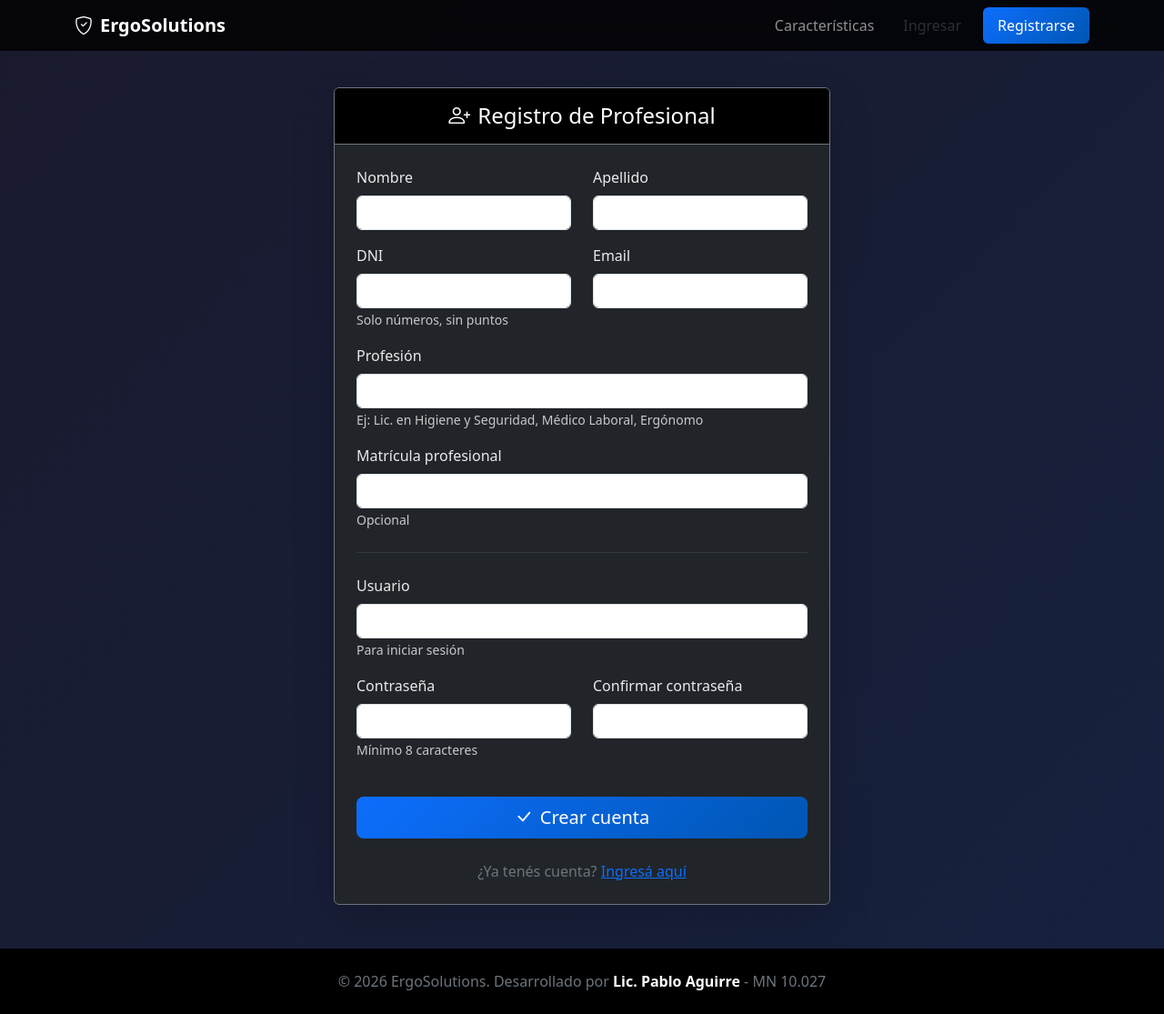
After one commit to praguirre/ergocapacitacion, a Django app: page /auth/registro/ in a window 1280 px wide. The commit adds this page. Shown: the whole page at 91% size. Run offline with Django 5.2, Linux system fonts and the light colour scheme; parts of the project's set-up code (start-up, migrations or seed data) failed here and were passed over; some libraries are stand-ins or nearby versions.

Commit message:
Commit 13: Registro de profesionales
- Formulario ProfessionalRegisterForm con todos los campos
- Validaciones: email único, username único, contraseñas coinciden
- Vista de registro con creación de usuario tipo 'professional'
- Login automático post-registro
- Template de registro profesional
- URLs en /auth/registro/

```diff
--- a/apps/accounts/forms.py
+++ b/apps/accounts/forms.py
@@ -1,10 +1,17 @@
 # apps/accounts/forms.py
 # ============================================================================
 # COMMIT 8: Agregados campos employer_email y safety_responsible_email
+# COMMIT 13: Formularios para profesionales
 # ============================================================================
+
+import re
+
 from django import forms
+from django.contrib.auth import get_user_model
 from django.core.validators import RegexValidator
-import re
+
+User = get_user_model()
+
 
 def normalize_cuil(value: str) -> str:
     digits = re.sub(r"\D", "", (value or "").strip())
@@ -12,13 +19,14 @@ def normalize_cuil(value: str) -> str:
         raise forms.ValidationError("CUIL inválido (debe tener 11 dígitos).")
     return digits
 
+
 class RegisterForm(forms.Form):
     full_name = forms.CharField(label="Nombre y apellido", max_length=200)
     cuil = forms.CharField(
         label="CUIL",
         max_length=20,
         validators=[RegexValidator(r"^[0-9\-\. ]+$", "CUIL inválido.")],
-        help_text="Ingresá solo números, sin guiones ni puntos."
+        help_text="Ingresá solo números, sin guiones ni puntos.",
     )
     email = forms.EmailField(label="Email")
     job_title = forms.CharField(label="Puesto", max_length=200)
@@ -30,12 +38,12 @@ class RegisterForm(forms.Form):
     employer_email = forms.EmailField(
         label="Email del empleador",
         required=False,
-        help_text="Email del empleador para recibir copia del certificado (opcional)"
+        help_text="Email del empleador para recibir copia del certificado (opcional)",
     )
     safety_responsible_email = forms.EmailField(
         label="Email del responsable de Seg. e Higiene",
         required=False,
-        help_text="Email del responsable de Seguridad e Higiene, Salud o Ergonomía (opcional)"
+        help_text="Email del responsable de Seguridad e Higiene, Salud o Ergonomía (opcional)",
     )
     # =========================================================================
 
@@ -62,7 +70,7 @@ class LoginForm(forms.Form):
     cuil = forms.CharField(
         label="CUIL",
         max_length=20,
-        help_text="Ingresá solo números, sin guiones ni puntos."
+        help_text="Ingresá solo números, sin guiones ni puntos.",
     )
     email = forms.EmailField(label="Email")
 
@@ -71,3 +79,109 @@ class LoginForm(forms.Form):
 
     def clean_email(self):
         return (self.cleaned_data["email"] or "").strip().lower()
+
+
+# ============================================================================
+# COMMIT 13: Formularios para profesionales
+# ============================================================================
+
+class ProfessionalRegisterForm(forms.Form):
+    """Formulario de registro para profesionales de SySO."""
+
+    first_name = forms.CharField(
+        label="Nombre",
+        max_length=100,
+        widget=forms.TextInput(attrs={"placeholder": "Juan"}),
+    )
+    last_name = forms.CharField(
+        label="Apellido",
+        max_length=100,
+        widget=forms.TextInput(attrs={"placeholder": "Pérez"}),
+    )
+    dni = forms.CharField(
+        label="DNI",
+        max_length=15,
+        validators=[RegexValidator(r"^\d{7,8}$", "DNI inválido (7-8 dígitos)")],
+        widget=forms.TextInput(attrs={"placeholder": "12345678"}),
+        help_text="Solo números, sin puntos",
+    )
+    email = forms.EmailField(
+        label="Email",
+        widget=forms.EmailInput(attrs={"placeholder": "juan.perez@ejemplo.com"}),
+    )
+    profession = forms.CharField(
+        label="Profesión",
+        max_length=100,
+        widget=forms.TextInput(attrs={"placeholder": "Lic. en Higiene y Seguridad"}),
+        help_text="Ej: Lic. en Higiene y Seguridad, Médico Laboral, Ergónomo",
+    )
+    license_number = forms.CharField(
+        label="Matrícula profesional",
+        max_length=50,
+        widget=forms.TextInput(attrs={"placeholder": "MN 12345"}),
+        required=False,
+        help_text="Opcional",
+    )
+    username = forms.CharField(
+        label="Usuario",
+        max_length=50,
+        validators=[
+            RegexValidator(
+                r"^[\w.@+-]+$",
+                "Usuario inválido. Solo letras, números y @/./+/-/_",
+            )
+        ],
+        widget=forms.TextInput(attrs={"placeholder": "jperez"}),
+        help_text="Para iniciar sesión",
+    )
+    password1 = forms.CharField(
+        label="Contraseña",
+        widget=forms.PasswordInput(attrs={"placeholder": "••••••••"}),
+        min_length=8,
+        help_text="Mínimo 8 caracteres",
+    )
+    password2 = forms.CharField(
+        label="Confirmar contraseña",
+        widget=forms.PasswordInput(attrs={"placeholder": "••••••••"}),
+    )
+
+    def clean_dni(self):
+        dni = re.sub(r"\D", "", self.cleaned_data.get("dni", ""))
+        if len(dni) < 7 or len(dni) > 8:
+            raise forms.ValidationError("DNI inválido")
+        return dni
+
+    def clean_email(self):
+        email = (self.cleaned_data.get("email") or "").strip().lower()
+        if User.objects.filter(email__iexact=email).exists():
+            raise forms.ValidationError("Este email ya está registrado")
+        return email
+
+    def clean_username(self):
+        username = (self.cleaned_data.get("username") or "").strip().lower()
+        if User.objects.filter(username__iexact=username).exists():
+            raise forms.ValidationError("Este usuario ya está en uso")
+        return username
+
+    def clean(self):
+        cleaned_data = super().clean()
+        password1 = cleaned_data.get("password1")
+        password2 = cleaned_data.get("password2")
+
+        if password1 and password2 and password1 != password2:
+            self.add_error("password2", "Las contraseñas no coinciden")
+
+        return cleaned_data
+
+
+class ProfessionalLoginForm(forms.Form):
+    """Formulario de login para profesionales."""
+
+    username = forms.CharField(
+        label="Usuario o Email",
+        widget=forms.TextInput(attrs={"placeholder": "usuario o email"}),
+    )
+    password = forms.CharField(
+        label="Contraseña",
+        widget=forms.PasswordInput(attrs={"placeholder": "••••••••"}),
+    )
--- a/apps/accounts/urls.py
+++ b/apps/accounts/urls.py
@@ -5,6 +5,7 @@
 # ============================================================================
 
 from django.urls import path
+
 from . import views
 
 urlpatterns = [
--- a/config/settings.py
+++ b/config/settings.py
@@ -11,7 +11,12 @@ environ.Env.read_env(os.path.join(BASE_DIR, ".env"))
 
 SECRET_KEY = env("SECRET_KEY")
 DEBUG = env.bool("DEBUG", default=False)
+
 ALLOWED_HOSTS = env.list("ALLOWED_HOSTS", default=["127.0.0.1", "localhost"])
+
+# Para tests (django.test.Client usa host "testserver")
+if DEBUG and "testserver" not in ALLOWED_HOSTS:
+    ALLOWED_HOSTS.append("testserver")
 
 # Apps
 DJANGO_APPS = [
--- a/config/urls.py
+++ b/config/urls.py
@@ -1,3 +1,74 @@
+# config/urls.py
+# ============================================================================
+# COMMIT 12: URLs reorganizadas + Landing pública ErgoSolutions
+# ============================================================================
+
+from django.contrib import admin
+from django.urls import path, include
+from django.conf import settings
+from django.conf.urls.static import static
+
+urlpatterns = [
+    # =========================================================================
+    # Admin
+    # =========================================================================
+    path("admin/", admin.site.urls),
+
+    # =========================================================================
+    # Dashboard de Profesionales (requiere login)
+    # =========================================================================
+    path("dashboard/", include("apps.dashboard.urls", namespace="dashboard")),
+
+    # =========================================================================
+    # Landing Principal (ErgoSolutions) - Home pública institucional
+    # =========================================================================
+    path("", include("apps.landing.urls", namespace="landing")),
+
+    # =========================================================================
+    # Área de Capacitaciones - TRABAJADORES (sistema actual)
+    # =========================================================================
+    path("acceso/", include("apps.accounts.urls")),  # Trainees: login/registro/confirm
+    path("capacitacion/", include("apps.training.urls")),  # Páginas de capacitación
+    path("quiz/", include("apps.quiz.urls")),  # Quiz
+    path("certificados/", include("apps.certificates.urls")),  # Certificados
+    path("ai/", include("apps.ergobot_ai.urls")),  # Chatbot
+
+    # =========================================================================
+    # Autenticación de Profesionales (Commit 13-14) - CON NAMESPACE
+    # =========================================================================
+    path(
+        "auth/",
+        include(
+            ("apps.accounts.urls_professional", "accounts_professional"),
+            namespace="accounts_professional",
+        ),
+    ),
+
+    # =========================================================================
+    # Área de Capacitaciones - ACCESO VÍA LINK (Commit 22-25)
+    # =========================================================================
+    # path('c/', include('apps.training.urls_public')),
+
+    # =========================================================================
+    # Gestión de Capacitaciones - PROFESIONALES (Commit 16-21)
+    # =========================================================================
+    # path('capacitaciones/', include('apps.dashboard.urls_capacitaciones')),
+
+    # =========================================================================
+    # Evaluaciones - PROFESIONALES (Futuro)
+    # =========================================================================
+    # path('evaluaciones/', include('apps.evaluaciones.urls')),
+]
+
+if settings.DEBUG:
+    urlpatterns += static(settings.MEDIA_URL, document_root=settings.MEDIA_ROOT)
+
+
+
+
+
+
+"""
 # config/urls.py
 # ============================================================================
 # COMMIT 12: URLs reorganizadas + Landing pública ErgoSolutions
@@ -61,3 +132,4 @@ urlpatterns = [
 # Servir archivos de media en desarrollo
 if settings.DEBUG:
     urlpatterns += static(settings.MEDIA_URL, document_root=settings.MEDIA_ROOT)
+"""
--- /dev/null
+++ b/templates/accounts/professional/register.html
@@ -0,0 +1,72 @@
+{% extends "base_landing.html" %}
+{% load django_bootstrap5 %}
+
+{% block title %}Registro de Profesional - ErgoSolutions{% endblock %}
+
+{% block content %}
+<div class="container py-5 mt-5">
+  <div class="row justify-content-center">
+    <div class="col-md-8 col-lg-6">
+
+      <div class="card bg-dark border-secondary shadow-lg">
+        <div class="card-header bg-black border-secondary text-center py-3">
+          <h4 class="mb-0 text-white">
+            <i class="bi bi-person-plus me-2"></i>Registro de Profesional
+          </h4>
+        </div>
+        <div class="card-body p-4">
+          <form method="post" novalidate>
+            {% csrf_token %}
+
+            <div class="row">
+              <div class="col-md-6">
+                {% bootstrap_field form.first_name %}
+              </div>
+              <div class="col-md-6">
+                {% bootstrap_field form.last_name %}
+              </div>
+            </div>
+
+            <div class="row">
+              <div class="col-md-6">
+                {% bootstrap_field form.dni %}
+              </div>
+              <div class="col-md-6">
+                {% bootstrap_field form.email %}
+              </div>
+            </div>
+
+            {% bootstrap_field form.profession %}
+            {% bootstrap_field form.license_number %}
+
+            <hr class="border-secondary my-4">
+
+            {% bootstrap_field form.username %}
+
+            <div class="row">
+              <div class="col-md-6">
+                {% bootstrap_field form.password1 %}
+              </div>
+              <div class="col-md-6">
+                {% bootstrap_field form.password2 %}
+              </div>
+            </div>
+
+            <div class="d-grid mt-4">
+              <button type="submit" class="btn btn-primary btn-lg">
+                <i class="bi bi-check-lg me-2"></i>Crear cuenta
+              </button>
+            </div>
+          </form>
+
+          <p class="text-center text-secondary mt-4 mb-0">
+            ¿Ya tenés cuenta?
+            <a href="{% url 'accounts_professional:professional_login' %}" class="text-primary">Ingresá aquí</a>
+          </p>
+        </div>
+      </div>
+
+    </div>
+  </div>
+</div>
+{% endblock %}
--- a/templates/base_landing.html
+++ b/templates/base_landing.html
@@ -1,3 +1,4 @@
+{% load static %}
 <!DOCTYPE html>
 <html lang="es">
 <head>
@@ -7,6 +8,9 @@
 
     <link href="https://cdn.jsdelivr.net/npm/bootstrap@5.3.0/dist/css/bootstrap.min.css" rel="stylesheet">
     <link href="https://cdn.jsdelivr.net/npm/bootstrap-icons@1.10.0/font/bootstrap-icons.css" rel="stylesheet">
+
+    {# (Opcional) Si luego creás static/css/landing.css, este link ya queda listo #}
+    {# <link href="{% static 'css/landing.css' %}" rel="stylesheet"> #}
 
     <style>
         :root {
@@ -55,6 +59,33 @@
         .btn-primary:hover {
             background: linear-gradient(135deg, #0056b3 0%, #003d80 100%);
         }
+
+        /* ==========================================================
+           Fix: textos auxiliares de formularios (django-bootstrap5)
+           ========================================================== */
+        .form-text,
+        .text-muted,
+        .helptext {
+            color: rgba(255, 255, 255, 0.75) !important;
+        }
+
+        .form-label {
+            color: rgba(255, 255, 255, 0.90);
+        }
+
+        .invalid-feedback {
+            color: #ff6b6b;
+        }
+
+        /* Opcional: placeholders un poco más visibles en dark */
+        .form-control::placeholder {
+            color: rgba(255, 255, 255, 0.45);
+        }
+
+        /* Opcional: links sobre fondo oscuro */
+        a.text-primary:hover {
+            text-decoration: underline;
+        }
     </style>
 
     {% block extra_css %}{% endblock %}
@@ -65,21 +96,31 @@
             <a class="navbar-brand fw-bold" href="{% url 'landing:home' %}">
                 <i class="bi bi-shield-check me-2"></i>ErgoSolutions
             </a>
+
             <button class="navbar-toggler" type="button" data-bs-toggle="collapse" data-bs-target="#navbarNav">
                 <span class="navbar-toggler-icon"></span>
             </button>
+
             <div class="collapse navbar-collapse" id="navbarNav">
-                <ul class="navbar-nav ms-auto">
+                <ul class="navbar-nav ms-auto align-items-lg-center">
                     <li class="nav-item">
                         <a class="nav-link" href="#features">Características</a>
                     </li>
+
+                    {# Ingresar (deshabilitado hasta crear login.html) #}
                     <li class="nav-item">
-                        <a class="nav-link btn btn-outline-primary ms-2 px-3" href="#">
+                        <a class="nav-link btn btn-outline-primary ms-lg-2 px-3 disabled"
+                           href="#"
+                           tabindex="-1"
+                           aria-disabled="true">
                             Ingresar
                         </a>
                     </li>
+
+                    {# Registrarse (activo: ya existe /auth/registro/) #}
                     <li class="nav-item">
-                        <a class="nav-link btn btn-primary ms-2 px-3 text-white" href="#">
+                        <a class="nav-link btn btn-primary ms-lg-2 px-3 text-white"
+                           href="{% url 'accounts_professional:professional_register' %}">
                             Registrarse
                         </a>
                     </li>
```
Also changed, not shown: apps/accounts/urls_professional.py (added, +16 -0 lines), apps/accounts/views.py (+19 -9 lines), apps/accounts/views_professional.py (added, +100 -0 lines), templates/landing/home.html (+12 -5 lines), templates/accounts/trainee_landing.html (renamed from templates/accounts/landing.html).
